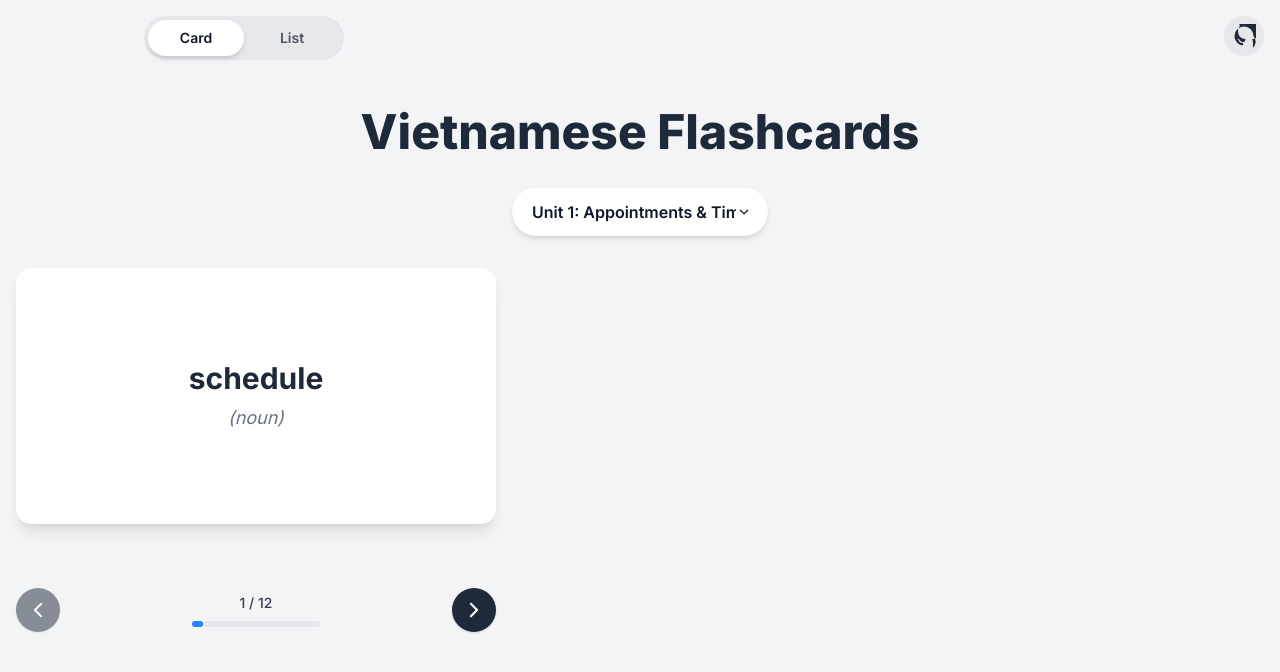
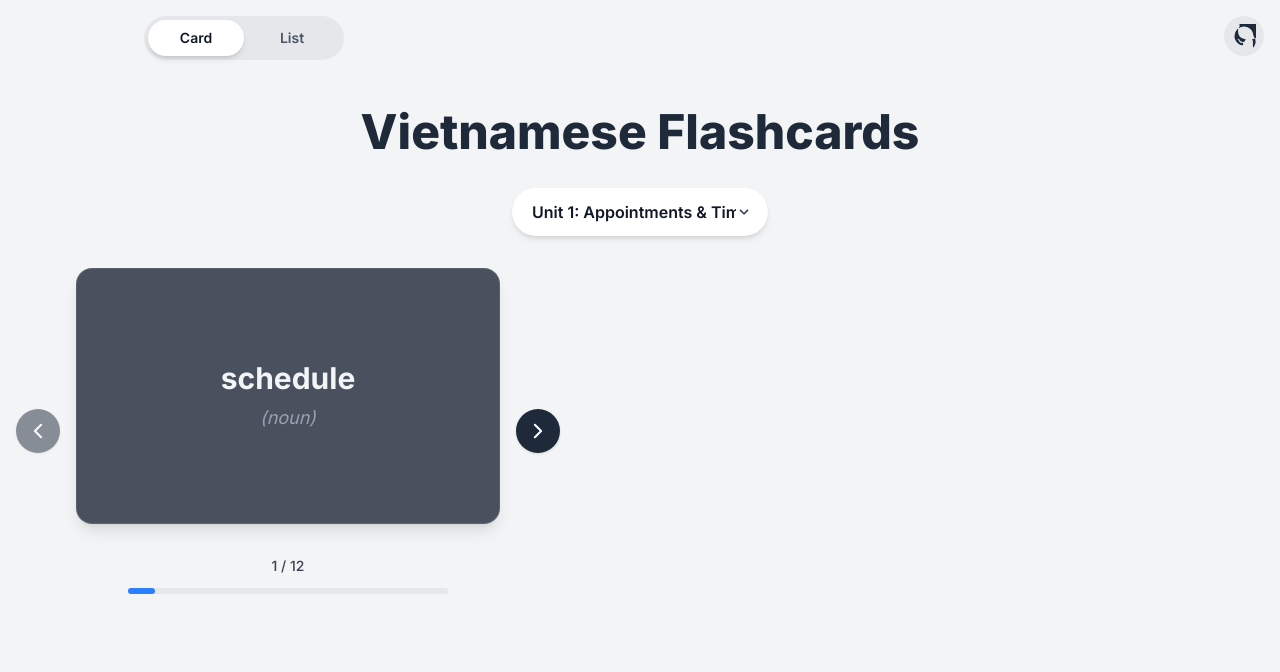
Before and after one commit to ttanlocc/flashcard-app, a Next.js app: page / in a window 1280 px wide. Shown: the top 672 px of the page. Built offline with nearby package versions, Linux system fonts and the light colour scheme.

Commit message:
feat: improve flashcard viewer UI

```diff
--- a/src/components/FlashcardViewer.tsx
+++ b/src/components/FlashcardViewer.tsx
@@ -12,9 +12,9 @@ const FlipCard = ({ card, isFlipped, onClick }: { card: Flashcard; isFlipped: bo
         }`}
       >
         {/* Front of the card */}
-        <div className="absolute inset-0 flex flex-col items-center justify-center rounded-2xl bg-white p-6 text-center [backface-visibility:hidden] dark:bg-gray-800">
-          <h2 className="mb-2 text-2xl font-bold text-gray-800 sm:text-3xl dark:text-gray-100">{card['Từ vựng']}</h2>
-          <p className="text-md italic text-gray-500 sm:text-lg dark:text-gray-400">({card['Từ loại']})</p>
+        <div className="absolute inset-0 flex flex-col items-center justify-center rounded-2xl border border-white/10 bg-gray-800/80 p-6 text-center [backface-visibility:hidden] dark:bg-gray-800">
+          <h2 className="mb-2 text-2xl font-bold text-gray-100 sm:text-3xl dark:text-gray-100">{card['Từ vựng']}</h2>
+          <p className="text-md italic text-gray-400 sm:text-lg dark:text-gray-400">({card['Từ loại']})</p>
         </div>
         {/* Back of the card */}
         <div className="absolute inset-0 h-full w-full rounded-2xl bg-gray-900 px-6 text-center text-slate-200 [transform:rotateY(180deg)] [backface-visibility:hidden] sm:px-12 dark:bg-black">
@@ -55,18 +55,7 @@ export const FlashcardViewer = ({ flashcards }: { flashcards: Flashcard[] }) =>
   };
 
   return (
-    <div className="flex w-full max-w-md flex-col items-center px-4 sm:max-w-lg">
-      <div className="mb-8 w-full min-h-[16rem] flex items-center justify-center">
-        {currentCard && (
-          <FlipCard
-            key={currentCard['Từ vựng']}
-            card={currentCard}
-            isFlipped={isFlipped}
-            onClick={handleCardFlip}
-          />
-        )}
-      </div>
-      <div className="mt-8 flex w-full items-center justify-between">
+    <div className="flex w-full max-w-xl items-center justify-center gap-2 px-4 sm:gap-4">
        <button
         onClick={goToPreviousPage}
         disabled={currentPage === 0}
@@ -78,15 +67,27 @@ export const FlashcardViewer = ({ flashcards }: { flashcards: Flashcard[] }) =>
         </svg>
       </button>
 
-        <div className="flex flex-col items-center gap-2">
+      <div className="flex w-full max-w-md flex-col items-center sm:max-w-lg">
+        <div className="w-full min-h-[16rem] flex items-center justify-center">
+          {currentCard && (
+            <FlipCard
+              key={currentCard['Từ vựng']}
+              card={currentCard}
+              isFlipped={isFlipped}
+              onClick={handleCardFlip}
+            />
+          )}
+        </div>
+        <div className="mt-8 flex w-full flex-col items-center justify-between gap-3">
           <span className="text-sm font-medium text-gray-700 dark:text-gray-300">
               {currentPage + 1} / {totalPages}
           </span>
-          <div className="w-32 h-1.5 rounded-full bg-gray-200 dark:bg-gray-700">
+          <div className="w-full max-w-xs h-1.5 rounded-full bg-gray-200 dark:bg-gray-700">
               <div
                 className="h-1.5 rounded-full bg-blue-500 transition-all duration-300 ease-out"
                 style={{ width: `${progressPercentage}%` }}
               ></div>
+          </div>
         </div>
       </div>
 
@@ -101,6 +102,5 @@ export const FlashcardViewer = ({ flashcards }: { flashcards: Flashcard[] }) =>
         </svg>
       </button>
     </div>
-    </div>
   );
 };
```
Lines whose indentation alone changed are shown as unchanged.
